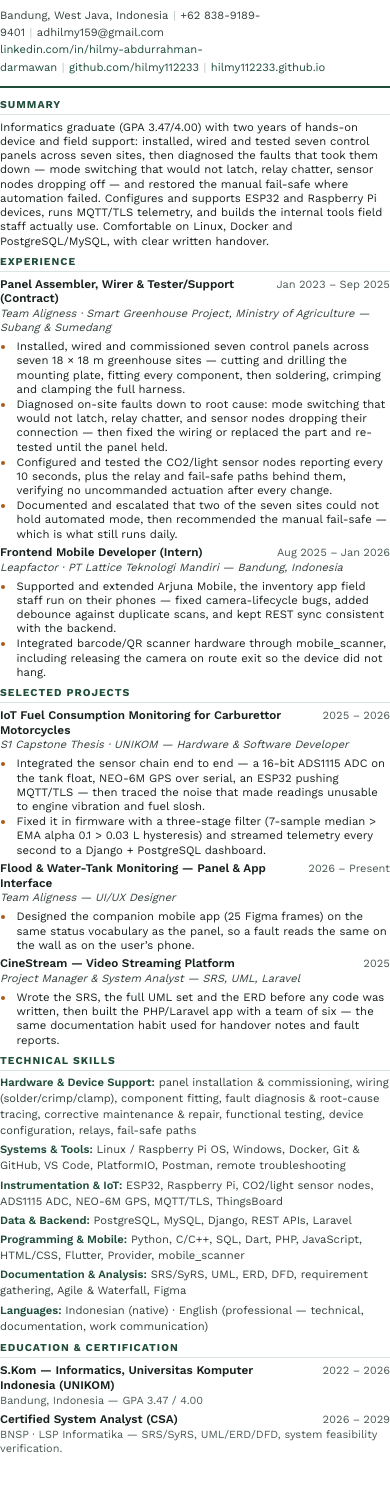
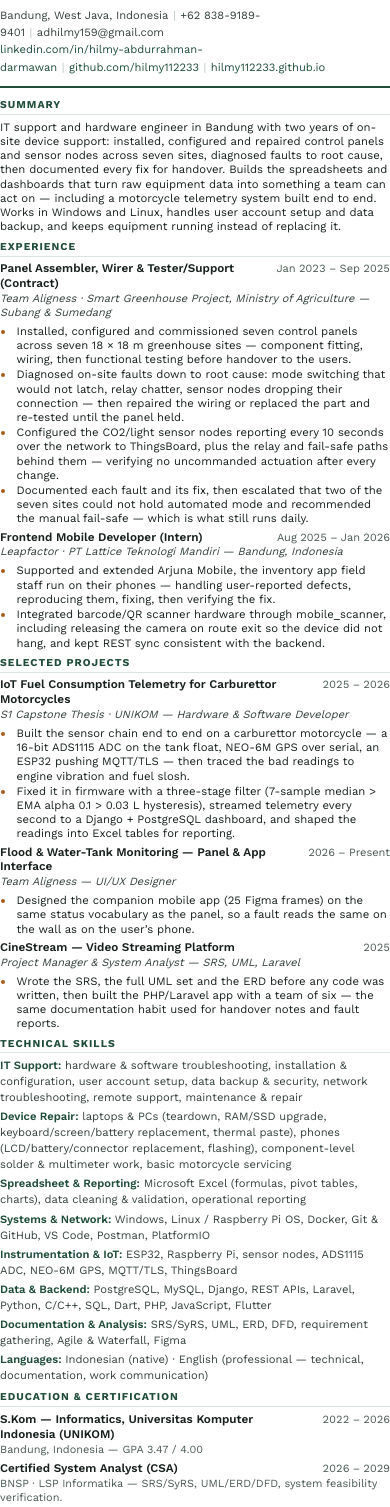
Before and after one commit to hilmy112233/hilmy112233.github.io, a plain HTML site: page cv/cv-itsupport.html in a window 390 px wide. Shown: the part 45-1552 px from the top of the page. Before the commit the page ends 1503 px from the top, so only its background shows below. Drawn offline with Linux system fonts and the light colour scheme.

Commit message:
Retune the IT Support CV to the Stanley Marthin posting
Their listing asks for troubleshooting, user accounts, Excel and
spreadsheets, data security, network support and proactive monitoring
inside an automobile restoration workshop.

- summary now reads as an IT support engineer, not a panel technician
- added a Device Repair skill line: laptops, phones, component-level
  solder and multimeter work, basic motorcycle servicing
- added a Spreadsheet & Reporting line: Excel formulas, pivot tables,
  charts, data cleaning
- IT Support line leads with troubleshooting, accounts, backup, network
- greenhouse bullets reframed as install, configure, commission, repair
- fuel-telemetry project retitled around a motorcycle and adds the
  Excel reporting step
- prior IT Support draft kept in assets/backup-2026-11-25-itsupport/

```diff
--- a/cv/cv-itsupport.html
+++ b/cv/cv-itsupport.html
@@ -28,7 +28,7 @@ h1{font-family:'Fraunces',Georgia,serif;font-weight:800;font-size:17pt;line-heig
 
 /* sections */
 section{margin-bottom:0.62mm;break-inside:auto}
-section+section h2{margin-top:1.8mm}
+section+section h2{margin-top:1.55mm}
 h2{font-size:7.9pt;font-weight:700;text-transform:uppercase;letter-spacing:1px;color:#1F4D3A;margin:0 0 1.3mm;padding-bottom:.7mm;border-bottom:1px solid #DCE4DF}
 
 /* entries */
@@ -68,7 +68,7 @@ li:last-child{margin-bottom:0}
 
 <header>
   <h1>Hilmy Abdurrahman Darmawan</h1>
-  <p class="role"><span data-id="IT Support Engineer &middot; Perangkat Keras, Perangkat &amp; Dukungan Lapangan" data-en="IT Support Engineer &middot; Hardware, Devices &amp; Field Support">IT Support Engineer &middot; Hardware, Devices &amp; Field Support</span></p>
+  <p class="role"><span data-id="IT Support Engineer &middot; Perangkat Keras, Perangkat Lunak &amp; Dukungan Pengguna" data-en="IT Support Engineer &middot; Hardware, Software &amp; User Support">IT Support Engineer &middot; Hardware, Software &amp; User Support</span></p>
   <div class="contact">
     Bandung, <span data-id="Jawa Barat" data-en="West Java">West Java</span>, Indonesia<span class="sep">|</span>+62 838-9189-9401<span class="sep">|</span>adhilmy159@gmail.com<br>
     <a href="https://linkedin.com/in/hilmy-abdurrahman-darmawan">linkedin.com/in/hilmy-abdurrahman-darmawan</a><span class="sep">|</span><a href="https://github.com/hilmy112233">github.com/hilmy112233</a><span class="sep">|</span><a href="https://hilmy112233.github.io">hilmy112233.github.io</a>
@@ -78,8 +78,8 @@ li:last-child{margin-bottom:0}
 <section>
   <h2><span data-id="Ringkasan" data-en="Summary">Summary</span></h2>
   <p style="margin:0"><span
-    data-id="Lulusan Teknik Informatika (IPK 3.47/4.00) dengan dua tahun dukungan perangkat keras di lapangan: memasang, mengkabel, dan menguji tujuh panel kontrol di tujuh lokasi, lalu mendiagnosis gangguannya &mdash; peralihan mode tidak mengunci, relay chatter, node sensor putus &mdash; dan memulihkan jalur fail-safe manual saat otomasi gagal. Mengonfigurasi perangkat ESP32 dan Raspberry Pi, menjalankan telemetri MQTT/TLS, membangun tools internal yang dipakai staf lapangan. Terbiasa Linux, Docker, PostgreSQL/MySQL, dan serah terima tertulis."
-    data-en="Informatics graduate (GPA 3.47/4.00) with two years of hands-on device and field support: installed, wired and tested seven control panels across seven sites, then diagnosed the faults that took them down &mdash; mode switching that would not latch, relay chatter, sensor nodes dropping off &mdash; and restored the manual fail-safe where automation failed. Configures and supports ESP32 and Raspberry Pi devices, runs MQTT/TLS telemetry, and builds the internal tools field staff actually use. Comfortable on Linux, Docker and PostgreSQL/MySQL, with clear written handover.">Informatics graduate (GPA 3.47/4.00) with two years of hands-on device and field support: installed, wired and tested seven control panels across seven sites, then diagnosed the faults that took them down &mdash; mode switching that would not latch, relay chatter, sensor nodes dropping off &mdash; and restored the manual fail-safe where automation failed. Configures and supports ESP32 and Raspberry Pi devices, runs MQTT/TLS telemetry, and builds the internal tools field staff actually use. Comfortable on Linux, Docker and PostgreSQL/MySQL, with clear written handover.</span></p>
+    data-id="IT support dan engineer perangkat keras di Bandung dengan dua tahun dukungan perangkat di lapangan: memasang, mengonfigurasi, dan memperbaiki panel kontrol serta node sensor di tujuh lokasi, mendiagnosis gangguan sampai akar masalah, lalu mendokumentasikan tiap perbaikan untuk serah terima. Membangun spreadsheet dan dashboard yang mengubah data peralatan mentah jadi bisa dipakai tim &mdash; termasuk telemetri sepeda motor dari sensor sampai dashboard. Terbiasa Windows dan Linux, pengaturan akun pengguna, backup data, dan menjaga peralatan tetap jalan."
+    data-en="IT support and hardware engineer in Bandung with two years of on-site device support: installed, configured and repaired control panels and sensor nodes across seven sites, diagnosed faults to root cause, then documented every fix for handover. Builds the spreadsheets and dashboards that turn raw equipment data into something a team can act on &mdash; including a motorcycle telemetry system built end to end. Works in Windows and Linux, handles user account setup and data backup, and keeps equipment running instead of replacing it.">IT support and hardware engineer in Bandung with two years of on-site device support: installed, configured and repaired control panels and sensor nodes across seven sites, diagnosed faults to root cause, then documented every fix for handover. Builds the spreadsheets and dashboards that turn raw equipment data into something a team can act on &mdash; including a motorcycle telemetry system built end to end, from sensor wiring to a PostgreSQL dashboard. Works in Windows and Linux, handles user account setup and data backup, and keeps equipment running instead of replacing it.</span></p>
 </section>
 
 <section>
@@ -92,14 +92,14 @@ li:last-child{margin-bottom:0}
     </div>
     <p class="sub"><span data-id="Team Aligness &middot; Proyek Smart Greenhouse, Kementerian Pertanian" data-en="Team Aligness &middot; Smart Greenhouse Project, Ministry of Agriculture">Team Aligness &middot; Smart Greenhouse Project, Ministry of Agriculture</span> &mdash; Subang &amp; Sumedang</p>
     <ul>
-      <li><span data-id="Memasang, mengkabel, dan mengomisioning tujuh panel kontrol di tujuh lokasi greenhouse 18 &times; 18 m &mdash; potong dan lubang pelat dudukan, pasang komponen, lalu solder, crimp, dan klem seluruh harness."
-        data-en="Installed, wired and commissioned seven control panels across seven 18 &times; 18 m greenhouse sites &mdash; cutting and drilling the mounting plate, fitting every component, then soldering, crimping and clamping the full harness.">Installed, wired and commissioned seven control panels across seven 18 &times; 18 m greenhouse sites &mdash; cutting and drilling the mounting plate, fitting every component, then soldering, crimping and clamping the full harness.</span></li>
+      <li><span data-id="Memasang, mengonfigurasi, dan mengomisioning tujuh panel kontrol di tujuh lokasi greenhouse 18 &times; 18 m &mdash; pemasangan komponen, pengkabelan, lalu uji fungsi sebelum diserahkan ke pengguna."
+        data-en="Installed, configured and commissioned seven control panels across seven 18 &times; 18 m greenhouse sites &mdash; component fitting, wiring, then functional testing before handover to the users.">Installed, configured and commissioned seven control panels across seven 18 &times; 18 m greenhouse sites &mdash; component fitting, wiring, then functional testing before handover to the users.</span></li>
       <li><span data-id="Mendiagnosis gangguan di lokasi sampai akar masalahnya: peralihan mode tidak mengunci, relay chatter, node sensor lepas koneksi &mdash; lalu perbaiki jalur kabel atau ganti komponen dan uji ulang sampai stabil."
-        data-en="Diagnosed on-site faults down to root cause: mode switching that would not latch, relay chatter, and sensor nodes dropping their connection &mdash; then fixed the wiring or replaced the part and re-tested until the panel held.">Diagnosed on-site faults down to root cause: mode switching that would not latch, relay chatter, and sensor nodes dropping their connection &mdash; then fixed the wiring or replaced the part and re-tested until the panel held.</span></li>
-      <li><span data-id="Mengonfigurasi dan menguji node sensor CO2/cahaya yang melapor tiap 10 detik, beserta jalur relay dan fail-safe di belakangnya, memastikan tidak ada aktuasi tak terkendali setelah tiap perubahan."
-        data-en="Configured and tested the CO2/light sensor nodes reporting every 10 seconds, plus the relay and fail-safe paths behind them, verifying no uncommanded actuation after every change.">Configured and tested the CO2/light sensor nodes reporting every 10 seconds, plus the relay and fail-safe paths behind them, verifying no uncommanded actuation after every change.</span></li>
-      <li><span data-id="Mendokumentasikan dan melaporkan bahwa dua dari tujuh situs tidak mampu bertahan di mode otomatis, lalu merekomendasikan jalur fail-safe manual &mdash; yang sampai sekarang masih dipakai harian."
-        data-en="Documented and escalated that two of the seven sites could not hold automated mode, then recommended the manual fail-safe &mdash; which is what still runs daily.">Documented and escalated that two of the seven sites could not hold automated mode, then recommended the manual fail-safe &mdash; which is what still runs daily.</span></li>
+        data-en="Diagnosed on-site faults down to root cause: mode switching that would not latch, relay chatter, sensor nodes dropping their connection &mdash; then repaired the wiring or replaced the part and re-tested until the panel held.">Diagnosed on-site faults down to root cause: mode switching that would not latch, relay chatter, sensor nodes dropping their connection &mdash; then repaired the wiring or replaced the part and re-tested until the panel held.</span></li>
+      <li><span data-id="Mengonfigurasi node sensor CO2/cahaya yang melapor tiap 10 detik lewat jaringan ke ThingsBoard, serta jalur relay dan fail-safe di belakangnya &mdash; memastikan tidak ada aktuasi tak terkendali setelah tiap perubahan."
+        data-en="Configured the CO2/light sensor nodes reporting every 10 seconds over the network to ThingsBoard, plus the relay and fail-safe paths behind them &mdash; verifying no uncommanded actuation after every change.">Configured the CO2/light sensor nodes reporting every 10 seconds over the network to ThingsBoard, plus the relay and fail-safe paths behind them &mdash; verifying no uncommanded actuation after every change.</span></li>
+      <li><span data-id="Mendokumentasikan tiap gangguan dan perbaikannya, lalu melaporkan bahwa dua dari tujuh situs tidak mampu bertahan di mode otomatis dan merekomendasikan jalur fail-safe manual &mdash; yang masih dipakai harian sampai sekarang."
+        data-en="Documented each fault and its fix, then escalated that two of the seven sites could not hold automated mode and recommended the manual fail-safe &mdash; which is what still runs daily.">Documented each fault and its fix, then escalated that two of the seven sites could not hold automated mode and recommended the manual fail-safe &mdash; which is what still runs daily.</span></li>
     </ul>
   </div>
 
@@ -110,10 +110,10 @@ li:last-child{margin-bottom:0}
     </div>
     <p class="sub">Leapfactor &middot; PT Lattice Teknologi Mandiri &mdash; Bandung, Indonesia</p>
     <ul>
-      <li><span data-id="Mendukung dan mengembangkan Arjuna Mobile, aplikasi inventaris yang dipakai staf lapangan di ponselnya &mdash; membenahi bug siklus kamera, menambah debounce anti scan-ganda, dan menjaga sinkronisasi REST dengan backend."
-        data-en="Supported and extended Arjuna Mobile, the inventory app field staff run on their phones &mdash; fixed camera-lifecycle bugs, added debounce against duplicate scans, and kept REST sync consistent with the backend.">Supported and extended Arjuna Mobile, the inventory app field staff run on their phones &mdash; fixed camera-lifecycle bugs, added debounce against duplicate scans, and kept REST sync consistent with the backend.</span></li>
-      <li><span data-id="Mengintegrasikan pemindai barcode/QR lewat mobile_scanner, termasuk melepas kamera saat keluar route supaya perangkat tidak menggantung."
-        data-en="Integrated barcode/QR scanner hardware through mobile_scanner, including releasing the camera on route exit so the device did not hang.">Integrated barcode/QR scanner hardware through mobile_scanner, including releasing the camera on route exit so the device did not hang.</span></li>
+      <li><span data-id="Mendukung dan mengembangkan Arjuna Mobile, aplikasi inventaris yang dipakai staf lapangan di ponselnya &mdash; menangani laporan bug dari pengguna, mereproduksi, memperbaiki, lalu memverifikasi perbaikannya."
+        data-en="Supported and extended Arjuna Mobile, the inventory app field staff run on their phones &mdash; handling user-reported defects, reproducing them, fixing, then verifying the fix.">Supported and extended Arjuna Mobile, the inventory app field staff run on their phones &mdash; handling user-reported defects, reproducing them, fixing, then verifying the fix.</span></li>
+      <li><span data-id="Mengintegrasikan pemindai barcode/QR lewat mobile_scanner, termasuk melepas kamera saat keluar route supaya perangkat tidak menggantung, dan menjaga sinkronisasi REST dengan backend."
+        data-en="Integrated barcode/QR scanner hardware through mobile_scanner, including releasing the camera on route exit so the device did not hang, and kept REST sync consistent with the backend.">Integrated barcode/QR scanner hardware through mobile_scanner, including releasing the camera on route exit so the device did not hang, and kept REST sync consistent with the backend.</span></li>
     </ul>
   </div>
 </section>
@@ -123,15 +123,15 @@ li:last-child{margin-bottom:0}
 
   <div class="job">
     <div class="row">
-      <span class="t"><span data-id="Monitoring Konsumsi BBM Motor Karburator Berbasis IoT" data-en="IoT Fuel Consumption Monitoring for Carburettor Motorcycles">IoT Fuel Consumption Monitoring for Carburettor Motorcycles</span></span>
+      <span class="t"><span data-id="Telemetri Konsumsi BBM Sepeda Motor Karburator Berbasis IoT" data-en="IoT Fuel Consumption Telemetry for Carburettor Motorcycles">IoT Fuel Consumption Telemetry for Carburettor Motorcycles</span></span>
       <span class="d">2025 &ndash; 2026</span>
     </div>
     <p class="sub"><span data-id="Tugas Akhir S1 &middot; UNIKOM &mdash; Hardware &amp; Software Developer" data-en="S1 Capstone Thesis &middot; UNIKOM &mdash; Hardware &amp; Software Developer">S1 Capstone Thesis &middot; UNIKOM &mdash; Hardware &amp; Software Developer</span></p>
     <ul>
-      <li><span data-id="Merangkai jalur sensor dari ujung ke ujung &mdash; ADC 16-bit ADS1115 pada pelampung tangki, GPS NEO-6M lewat serial, ESP32 mengirim MQTT/TLS &mdash; lalu menelusuri noise pembacaan ke getaran mesin dan fuel slosh."
-        data-en="Integrated the sensor chain end to end &mdash; a 16-bit ADS1115 ADC on the tank float, NEO-6M GPS over serial, an ESP32 pushing MQTT/TLS &mdash; then traced the noise that made readings unusable to engine vibration and fuel slosh.">Integrated the sensor chain end to end &mdash; a 16-bit ADS1115 ADC on the tank float, NEO-6M GPS over serial, an ESP32 pushing MQTT/TLS &mdash; then traced the noise that made readings unusable to engine vibration and fuel slosh.</span></li>
-      <li><span data-id="Memperbaikinya di firmware dengan filter tiga lapis (median 7 sampel &gt; EMA alpha 0.1 &gt; histeresis 0.03 L) dan mengalirkan telemetri per detik ke dashboard Django + PostgreSQL."
-        data-en="Fixed it in firmware with a three-stage filter (7-sample median &gt; EMA alpha 0.1 &gt; 0.03 L hysteresis) and streamed telemetry every second to a Django + PostgreSQL dashboard.">Fixed it in firmware with a three-stage filter (7-sample median &gt; EMA alpha 0.1 &gt; 0.03 L hysteresis) and streamed per-second telemetry to a Django + PostgreSQL dashboard.</span></li>
+      <li><span data-id="Merangkai jalur sensor dari ujung ke ujung pada sepeda motor karburator &mdash; ADC 16-bit ADS1115 pada pelampung tangki, GPS NEO-6M lewat serial, ESP32 mengirim MQTT/TLS &mdash; lalu menelusuri noise pembacaan ke getaran mesin dan fuel slosh."
+        data-en="Built the sensor chain end to end on a carburettor motorcycle &mdash; a 16-bit ADS1115 ADC on the tank float, NEO-6M GPS over serial, an ESP32 pushing MQTT/TLS &mdash; then traced the bad readings to engine vibration and fuel slosh.">Built the sensor chain end to end on a carburettor motorcycle &mdash; a 16-bit ADS1115 ADC on the tank float, NEO-6M GPS over serial, an ESP32 pushing MQTT/TLS &mdash; then traced the bad readings to engine vibration and fuel slosh.</span></li>
+      <li><span data-id="Memperbaikinya di firmware dengan filter tiga lapis (median 7 sampel &gt; EMA alpha 0.1 &gt; histeresis 0.03 L), mengalirkan telemetri tiap detik ke dashboard Django + PostgreSQL, dan merapikannya jadi tabel Excel untuk laporan."
+        data-en="Fixed it in firmware with a three-stage filter (7-sample median &gt; EMA alpha 0.1 &gt; 0.03 L hysteresis), streamed telemetry every second to a Django + PostgreSQL dashboard, and shaped the readings into Excel tables for reporting.">Fixed it in firmware with a three-stage filter (7-sample median &gt; EMA alpha 0.1 &gt; 0.03 L hysteresis), streamed telemetry every second to a Django + PostgreSQL dashboard, and shaped the readings into Excel tables for reporting.</span></li>
     </ul>
   </div>
 
@@ -154,8 +154,8 @@ li:last-child{margin-bottom:0}
     </div>
     <p class="sub"><span data-id="Project Manager &amp; System Analyst &mdash; SKPL/SRS, UML, Laravel" data-en="Project Manager &amp; System Analyst &mdash; SRS, UML, Laravel">Project Manager &amp; System Analyst &mdash; SRS, UML, Laravel</span></p>
     <ul>
-      <li><span data-id="Menulis SKPL/SRS, seluruh diagram UML, dan ERD sebelum satu baris kode ditulis, lalu membangun aplikasi PHP/Laravel-nya bersama tim enam orang &mdash; kebiasaan dokumentasi yang sama dipakai untuk catatan serah terima dan laporan gangguan."
-        data-en="Wrote the SRS, the full UML set and the ERD before any code was written, then built the PHP/Laravel app with a team of six &mdash; the same documentation habit used for handover notes and fault reports.">Wrote the SRS, the full UML set and the ERD before any code was written, then built the PHP/Laravel app with a six-person team &mdash; the same documentation habit used for handover notes and fault reports.</span></li>
+      <li><span data-id="Menulis SKPL/SRS, seluruh UML, dan ERD sebelum satu baris kode ditulis, lalu membangun aplikasi PHP/Laravel-nya bersama tim enam orang &mdash; kebiasaan dokumentasi yang sama dipakai untuk serah terima dan laporan gangguan."
+        data-en="Wrote the SRS, the full UML set and the ERD before any code was written, then built the PHP/Laravel app with a team of six &mdash; the same documentation habit used for handover notes and fault reports.">Wrote the SRS, the full UML set and the ERD before any code was written, then built the PHP/Laravel app with a team of six &mdash; the same documentation habit used for handover notes and fault reports.</span></li>
     </ul>
   </div>
 </section>
@@ -163,11 +163,12 @@ li:last-child{margin-bottom:0}
 <section>
   <h2><span data-id="Keahlian Teknis" data-en="Technical Skills">Technical Skills</span></h2>
   <div class="skills">
-    <p><b><span data-id="Dukungan Perangkat Keras" data-en="Hardware &amp; Device Support">Hardware &amp; Device Support</span>:</b> <span data-id="instalasi &amp; komisioning panel, pengkabelan (solder/crimp/klem), pemasangan komponen, diagnosis gangguan &amp; pelacakan akar masalah, perawatan korektif &amp; perbaikan, uji fungsi, konfigurasi perangkat, relay, jalur fail-safe" data-en="panel installation &amp; commissioning, wiring (solder/crimp/clamp), component fitting, fault diagnosis &amp; root-cause tracing, corrective maintenance &amp; repair, functional testing, device configuration, relays, fail-safe paths">panel installation &amp; commissioning, wiring (solder/crimp/clamp), component fitting, fault diagnosis &amp; root-cause tracing, functional testing, device configuration, relays, fail-safe paths</span></p>
-    <p><b><span data-id="Sistem &amp; Perkakas" data-en="Systems &amp; Tools">Systems &amp; Tools</span>:</b> <span data-id="Linux / Raspberry Pi OS, Windows, Docker, Git &amp; GitHub, VS Code, PlatformIO, Postman, remote troubleshooting" data-en="Linux / Raspberry Pi OS, Windows, Docker, Git &amp; GitHub, VS Code, PlatformIO, Postman, remote troubleshooting">Linux / Raspberry Pi OS, Windows, Docker, Git &amp; GitHub, VS Code, PlatformIO, Postman, remote troubleshooting</span></p>
-    <p><b><span data-id="Instrumentasi &amp; IoT" data-en="Instrumentation &amp; IoT">Instrumentation &amp; IoT</span>:</b> <span data-id="ESP32, Raspberry Pi, node sensor CO2/cahaya, ADC ADS1115, GPS NEO-6M, MQTT/TLS, ThingsBoard" data-en="ESP32, Raspberry Pi, CO2/light sensor nodes, ADS1115 ADC, NEO-6M GPS, MQTT/TLS, ThingsBoard">ESP32, Raspberry Pi, CO2/light sensor nodes, ADS1115 ADC, NEO-6M GPS, MQTT/TLS, ThingsBoard</span></p>
-    <p><b><span data-id="Data &amp; Backend" data-en="Data &amp; Backend">Data &amp; Backend</span>:</b> PostgreSQL, MySQL, Django, REST APIs, Laravel</p>
-    <p><b><span data-id="Pemrograman &amp; Mobile" data-en="Programming &amp; Mobile">Programming &amp; Mobile</span>:</b> Python, C/C++, SQL, Dart, PHP, JavaScript, HTML/CSS, Flutter, Provider, mobile_scanner</p>
+    <p><b><span data-id="Dukungan IT" data-en="IT Support">IT Support</span>:</b> <span data-id="troubleshooting perangkat keras &amp; lunak, instalasi &amp; konfigurasi, pengaturan akun pengguna, backup &amp; keamanan data, troubleshooting jaringan, dukungan jarak jauh, perawatan &amp; perbaikan" data-en="hardware &amp; software troubleshooting, installation &amp; configuration, user account setup, data backup &amp; security, network troubleshooting, remote support, maintenance &amp; repair">hardware &amp; software troubleshooting, device installation &amp; configuration, user account setup, data backup &amp; security, network troubleshooting, remote support, corrective maintenance &amp; repair</span></p>
+    <p><b><span data-id="Perbaikan Perangkat" data-en="Device Repair">Device Repair</span>:</b> <span data-id="laptop &amp; PC (bongkar-pasang, upgrade RAM/SSD, ganti keyboard/layar/baterai, thermal paste), ponsel (ganti LCD/baterai/konektor, flashing), solder &amp; multimeter level komponen, servis motor dasar" data-en="laptops &amp; PCs (teardown, RAM/SSD upgrade, keyboard/screen/battery replacement, thermal paste), phones (LCD/battery/connector replacement, flashing), component-level solder &amp; multimeter work, basic motorcycle servicing">laptops &amp; PCs (teardown, RAM/SSD upgrade, keyboard/screen/battery replacement, cleaning &amp; thermal repaste), phones (LCD/battery/connector replacement, flashing), component-level repair with soldering iron &amp; multimeter, basic motorcycle servicing</span></p>
+    <p><b><span data-id="Spreadsheet &amp; Laporan" data-en="Spreadsheet &amp; Reporting">Spreadsheet &amp; Reporting</span>:</b> <span data-id="Microsoft Excel (rumus, pivot table, grafik), pembersihan &amp; validasi data, laporan operasional" data-en="Microsoft Excel (formulas, pivot tables, charts), data cleaning &amp; validation, operational reporting">Microsoft Excel (formulas, data validation, pivot tables, charts), data cleaning &amp; validation, operational reporting</span></p>
+    <p><b><span data-id="Sistem &amp; Jaringan" data-en="Systems &amp; Network">Systems &amp; Network</span>:</b> Windows, Linux / Raspberry Pi OS, Docker, Git &amp; GitHub, VS Code, Postman, PlatformIO</p>
+    <p><b><span data-id="Instrumentasi &amp; IoT" data-en="Instrumentation &amp; IoT">Instrumentation &amp; IoT</span>:</b> <span data-id="ESP32, Raspberry Pi, node sensor, ADC ADS1115, GPS NEO-6M, MQTT/TLS, ThingsBoard" data-en="ESP32, Raspberry Pi, sensor nodes, ADS1115 ADC, NEO-6M GPS, MQTT/TLS, ThingsBoard">ESP32, Raspberry Pi, sensor nodes, ADS1115 ADC, NEO-6M GPS, MQTT/TLS, ThingsBoard</span></p>
+    <p><b><span data-id="Data &amp; Backend" data-en="Data &amp; Backend">Data &amp; Backend</span>:</b> PostgreSQL, MySQL, Django, REST APIs, Laravel, Python, C/C++, SQL, Dart, PHP, JavaScript, Flutter</p>
     <p><b><span data-id="Dokumentasi &amp; Analisis" data-en="Documentation &amp; Analysis">Documentation &amp; Analysis</span>:</b> <span data-id="SRS/SyRS, UML, ERD, DFD, requirement gathering, Agile &amp; Waterfall, Figma" data-en="SRS/SyRS, UML, ERD, DFD, requirement gathering, Agile &amp; Waterfall, Figma">SRS/SyRS, UML, ERD, DFD, requirement gathering, Agile &amp; Waterfall, Figma</span></p>
     <p><b><span data-id="Bahasa" data-en="Languages">Languages</span>:</b> <span data-id="Indonesia (asli) &middot; Inggris (profesional &mdash; teknis, dokumentasi, komunikasi kerja)" data-en="Indonesian (native) &middot; English (professional &mdash; technical, documentation, work communication)">Indonesian (native) &middot; English (professional &mdash; technical, documentation, work communication)</span></p>
   </div>
```
Also changed, not shown: 10 other files.
